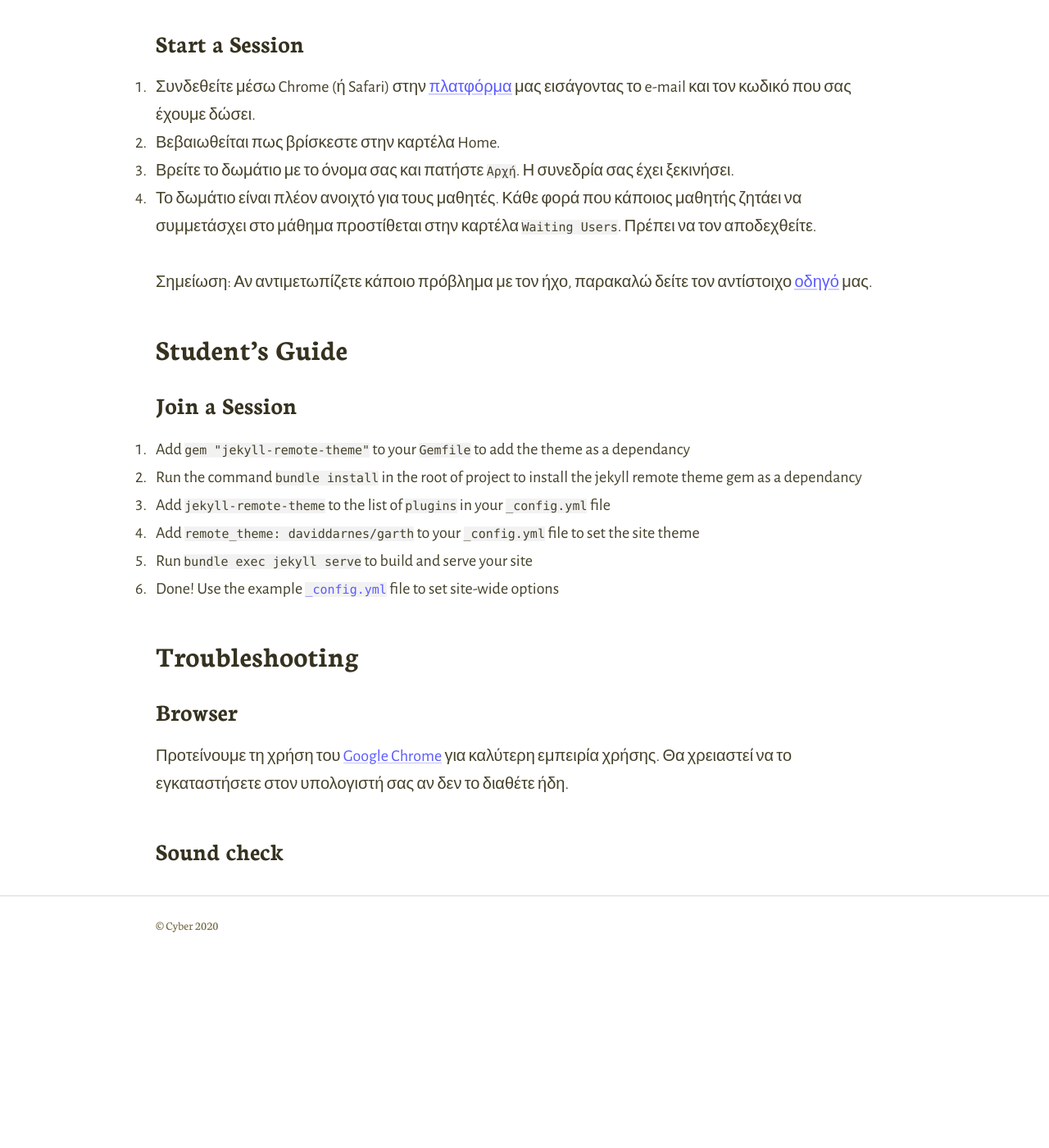
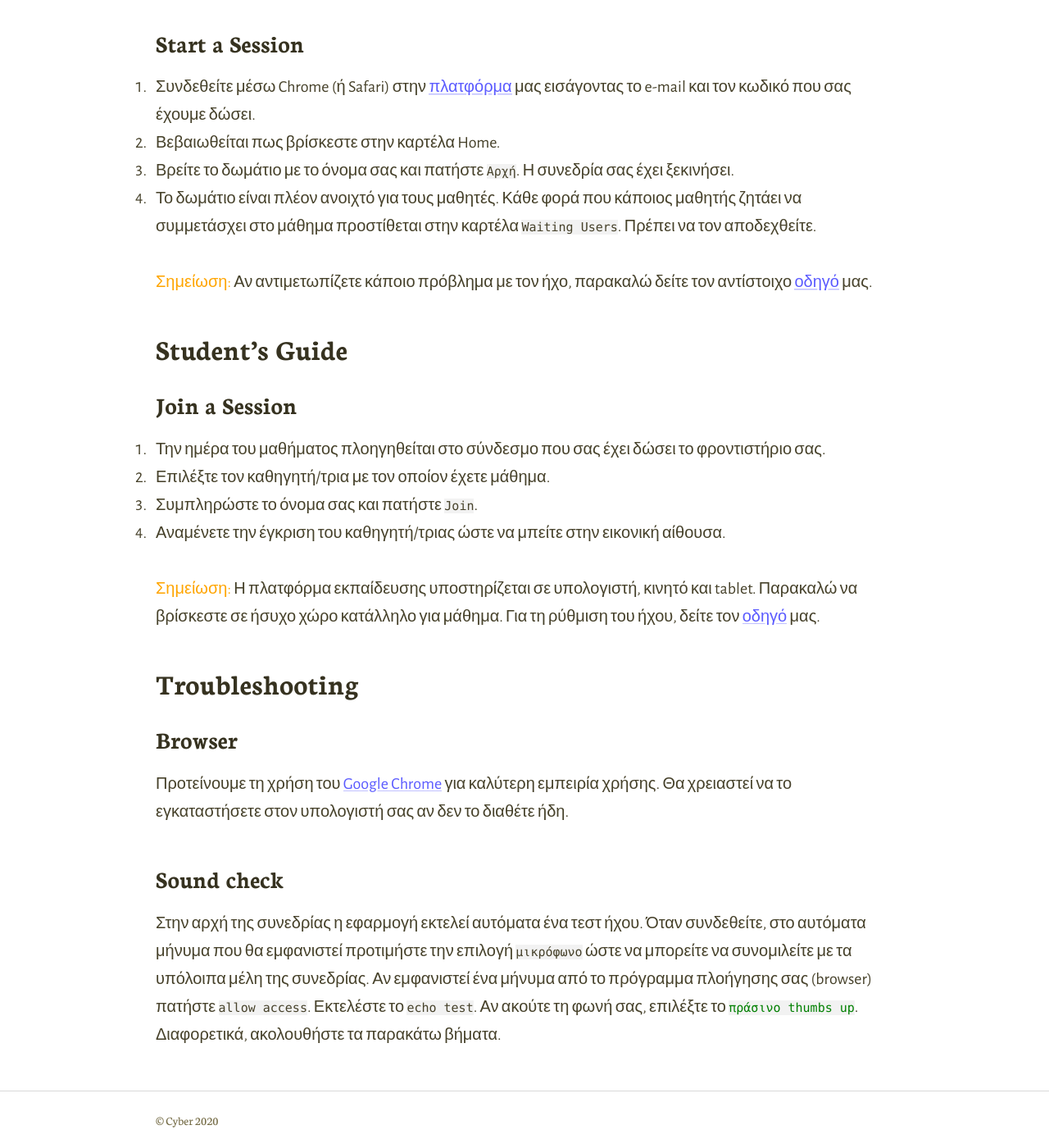
Before and after one commit to cyberclass/cyberclass.github.io, a Jekyll site: the page built from about.md, in a window 1280 px wide and 1400 px high, scrolled down 465 px. Shown: the whole window at 82% size. Built offline with Jekyll 4.4.1, drawn with Linux system fonts in a browser that asks for light colours; before the commit the page ends 1627 px from its top, so only the background shows below that.

Commit message:
student guide

```diff
--- a/about.md
+++ b/about.md
@@ -18,18 +18,20 @@ Simple guides for using CyberClass platform.
 3. Βρείτε το δωμάτιο με το όνομα σας και πατήστε `Αρχή`. Η συνεδρία σας έχει ξεκινήσει.
 4. Το δωμάτιο είναι πλέον ανοιχτό για τους μαθητές. Κάθε φορά που κάποιος μαθητής ζητάει να συμμετάσχει στο μάθημα προστίθεται στην καρτέλα `Waiting Users`. Πρέπει να τον αποδεχθείτε.
 
-Σημείωση: Αν αντιμετωπίζετε κάποιο πρόβλημα με τον ήχο, παρακαλώ δείτε τον αντίστοιχο [οδηγό](#sound) μας.
+<span style="color:orange">Σημείωση: </span>
+Αν αντιμετωπίζετε κάποιο πρόβλημα με τον ήχο, παρακαλώ δείτε τον αντίστοιχο [οδηγό](#sound) μας.
 
 ## <a name="student"></a> Student's Guide
 
 ### Join a Session
 
-1. Add `gem "jekyll-remote-theme"` to your `Gemfile` to add the theme as a dependancy
-2. Run the command `bundle install` in the root of project to install the jekyll remote theme gem as a dependancy
-3. Add `jekyll-remote-theme` to the list of `plugins` in your `_config.yml` file
-4. Add `remote_theme: daviddarnes/garth` to your `_config.yml` file to set the site theme
-5. Run `bundle exec jekyll serve` to build and serve your site
-6. Done! Use the example [`_config.yml`](https://github.com/daviddarnes/garth/blob/master/_config.yml) file to set site-wide options
+1. Την ημέρα του μαθήματος πλοηγηθείται στο σύνδεσμο που σας έχει δώσει το φροντιστήριο σας.
+2. Επιλέξτε τον καθηγητή/τρια με τον οποίον έχετε μάθημα.
+3. Συμπληρώστε το όνομα σας και πατήστε `Join`.
+4. Αναμένετε την έγκριση του καθηγητή/τριας ώστε να μπείτε στην εικονική αίθουσα.
+
+<span style="color:orange">Σημείωση: </span>
+Η πλατφόρμα εκπαίδευσης υποστηρίζεται σε υπολογιστή, κινητό και tablet. Παρακαλώ να βρίσκεστε σε ήσυχο χώρο κατάλληλο για μάθημα. Για τη ρύθμιση του ήχου, δείτε τον [οδηγό](#sound) μας.
 
 
 ## <a name="FAQ"></a> Troubleshooting
@@ -38,6 +40,7 @@ Simple guides for using CyberClass platform.
 Προτείνουμε τη χρήση του [Google Chrome] για καλύτερη εμπειρία χρήσης. Θα χρειαστεί να το εγκαταστήσετε στον υπολογιστή σας αν δεν το διαθέτε ήδη.
 
 ### <a name="sound"></a> Sound check
+Στην αρχή της συνεδρίας η εφαρμογή εκτελεί αυτόματα ένα τεστ ήχου. Όταν συνδεθείτε, στο αυτόματα μήνυμα που θα εμφανιστεί προτιμήστε την επιλογή `μικρόφωνο` ώστε να μπορείτε να συνομιλείτε με τα υπόλοιπα μέλη της συνεδρίας. Αν εμφανιστεί ένα μήνυμα από το πρόγραμμα πλοήγησης σας (browser) πατήστε `allow access`. Εκτελέστε το `echo test`. Αν ακούτε τη φωνή σας, επιλέξτε το <span style="color:green">`πράσινο thumbs up`</span>. Διαφορετικά, ακολουθήστε τα παρακάτω βήματα.
 
 
 [Google Chrome]: https://www.google.com/chrome/
```
Also changed, not shown: _posts/2016-08-27-example-post-one.md (deleted, +0 -14 lines), _posts/2020-02-29-example-post-three.md (+2 -2 lines), 1 other file.
